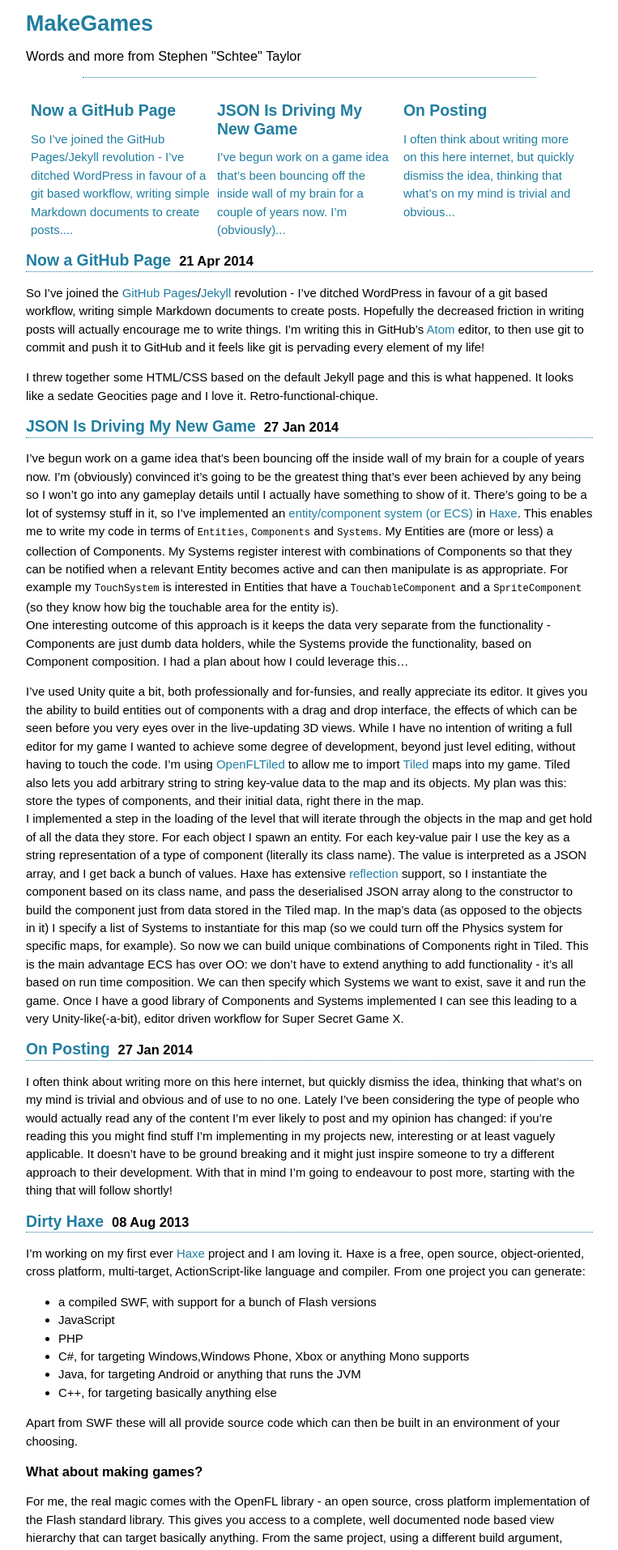
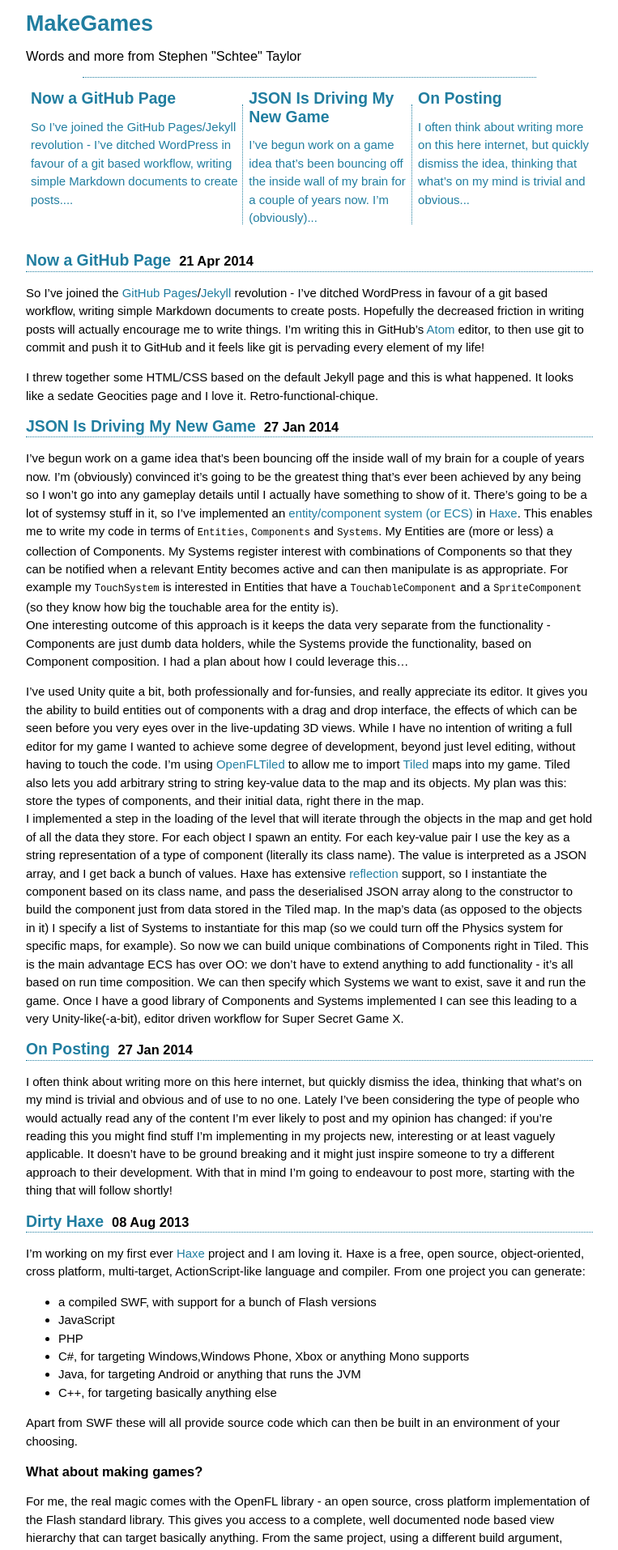
Before and after one commit to Schtee/schtee.github.io, a Jekyll site: the page built from index.html, in a window 1280 px wide. Shown: the top 1914 px of the page at 81% size, without its empty margins (258-1021 px from the left). Built offline with Jekyll 4.4.1, drawn with Linux system fonts in a browser that asks for light colours; Markdown is read by kramdown in place of the engine named in the settings; the list of posts is cut into pages by our own code.

Commit message:
* Changed some spacing to make the features section feel less weird * Added `-webkit` prefix version of `flex` styling

```diff
--- a/css/main.scss
+++ b/css/main.scss
@@ -65,7 +65,7 @@ a:hover
 .header
 {
    width:100%;
-   margin-bottom:2em;
+   margin-bottom:1em;
 }
 
 .logo h1
@@ -91,13 +91,17 @@ a:hover
 .features
 {
    margin-top:0;
+   margin-bottom:1em;
    float:left;
    width:100%;
+   display:-webkit-flex;
+   display:flex;
+   -webkit-align-items: stretch;
+   align-items:stretch;
 }
 
 .feature1, .feature2, .feature3
 {
-   width:32%;
 	float:left;
    height:100%;
    padding-left:0.4em;
```
